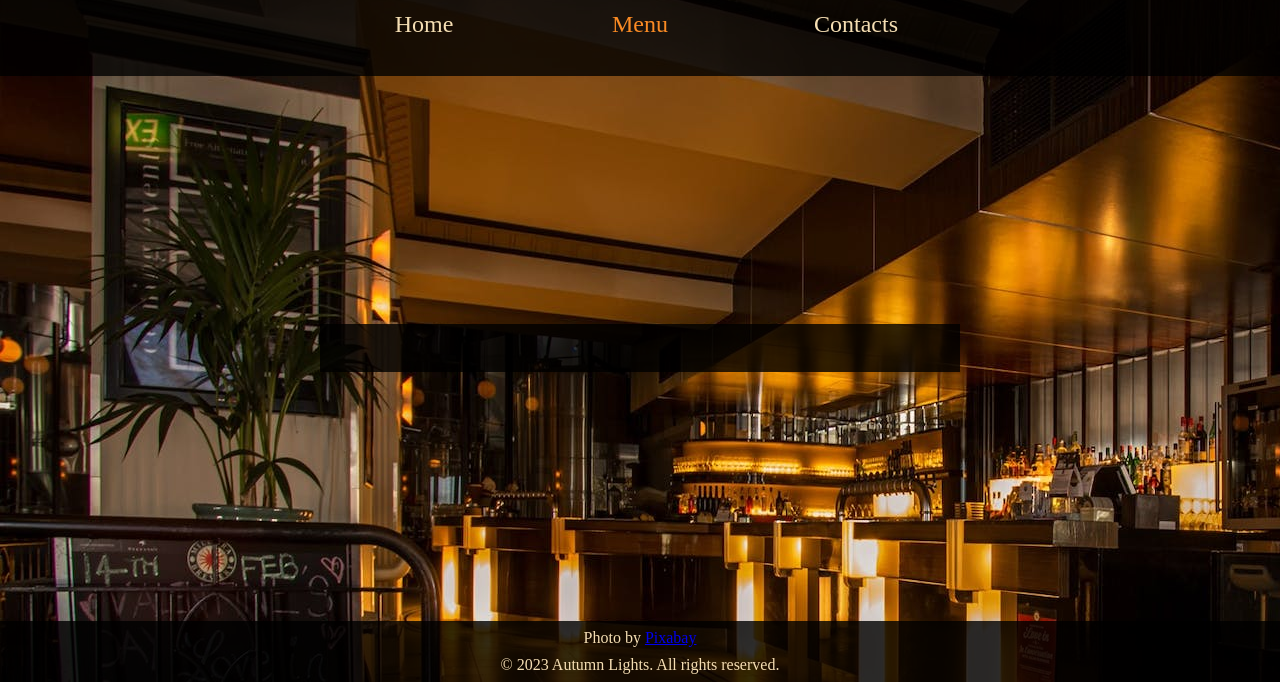
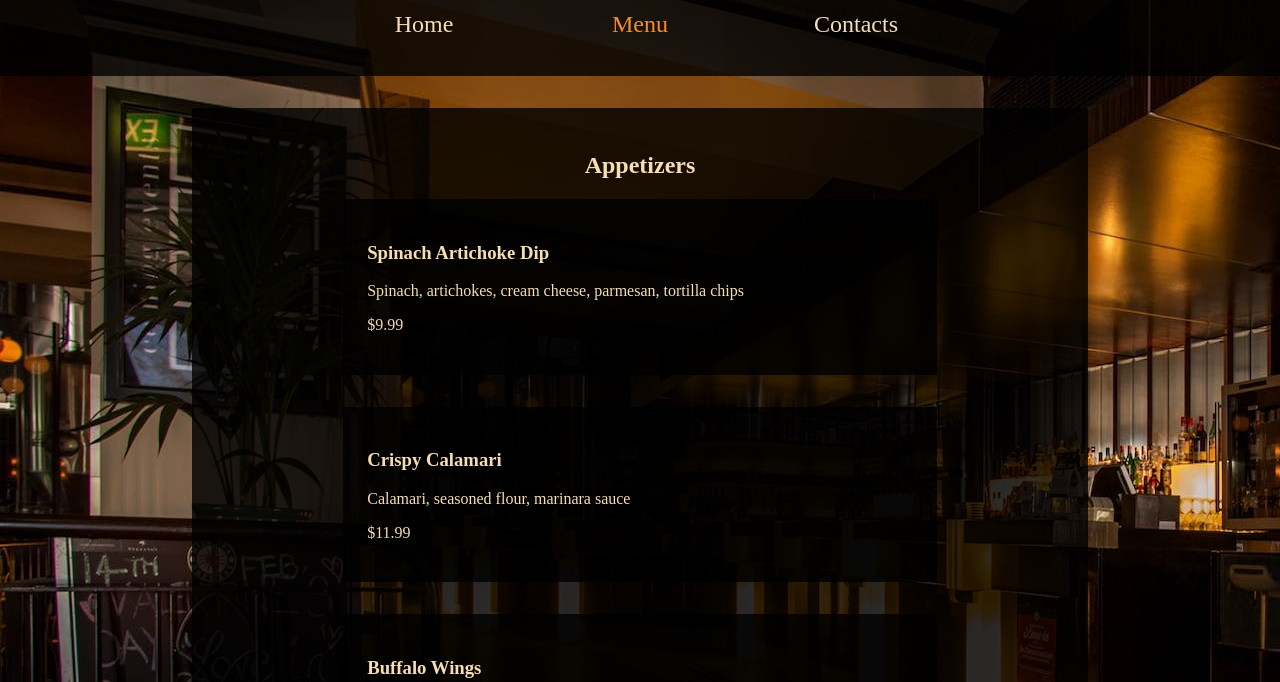
Before and after one commit to r-stake/restaurant-page, a website built with webpack: page dist/index.html in a window 1280 px wide. Shown: the part 118-800 px from the top of the page. Built offline with nearby package versions, Linux system fonts and the light colour scheme.

Commit message:
feat: Added functions for creating menu cards and populating them with dish details
The functions createCard, populateCard, and createMenuSectionName have been implemented to facilitate the creation of menu cards and the population of these cards with relevant dish details. These functions contribute to the dynamic rendering of the menu page, ensuring that each dish is displayed appropriately with its corresponding name, ingredients, and price. Additionally, the createMenu function has been introduced to automate the creation of menu sections based on the available categories in the menu object. These enhancements improve the overall functionality and presentation of the menu page, providing a user-friendly experience for customers browsing the menu.

```diff
--- a/src/css/style.css
+++ b/src/css/style.css
@@ -62,14 +62,27 @@ main {
 
 main div {
   background-color: rgb(0, 0, 0, 0.8);
-  width: 50%;
+  width: 70%;
   padding: 1.5rem;
+  color: wheat;
 }
 
-main p {
+main .home p {
   color: wheat;
   font-size: 1.75vw;
   margin: 0;
+}
+
+#content main .menu {
+  margin: 2rem 0;
+}
+
+#content main .menu h2 {
+  text-align: center;
+}
+
+#content main .menu div {
+  margin: 0 auto 2rem;
 }
 
 footer {
--- a/src/javascript/home.js
+++ b/src/javascript/home.js
@@ -14,11 +14,11 @@ export default function renderHome() {
 
   // Create home
   const main = createElement("main");
-  const div = createElement("div");
+  const divHome = createElement("div");
 
   appendElement(content, main);
-  appendElement(main, div);
-  addClass(div, "home");
+  appendElement(main, divHome);
+  addClass(divHome, "home");
 
   const paraMain = createElement("p");
   appendElement(div, paraMain);
--- a/src/javascript/menu.js
+++ b/src/javascript/menu.js
@@ -201,6 +201,57 @@ export const menu = {
   ]
 }
 
+function createCard() {
+  const divMenu = createReference(".menu");
+  console.log(divMenu);
+  const card = createElement("div");
+  appendElement(divMenu, card);
+  addClass(card, "dish");
+
+  const h3Card = createElement("h3");
+  appendElement(card, h3Card);
+  addClass(h3Card, "name");
+
+  const ingredients = createElement("p");
+  const price = createElement("p");
+  appendElement(card, ingredients);
+  appendElement(card, price);
+  addClass(ingredients, "ingredients");
+  addClass(price, "price");
+}
+
+function populateCard(object) {
+  const name = createReference(".name:empty");
+  const ingredients = createReference(".ingredients:empty");
+  const price = createReference(".price:empty");
+
+  addTextContent(name, object.name)
+  addTextContent(ingredients, object.ingredients);
+  addTextContent(price, object.price);
+}
+
+function createMenuSectionName(name) {
+  if (name[0] === name[0].toLowerCase()) {
+    name = name[0].toUpperCase() + name.slice(1);
+  }
+  const divMenu = createReference(".menu");
+  const menuSectionName = createElement("h2");
+  appendElement(divMenu, menuSectionName);
+  addTextContent(menuSectionName, name);
+}
+
+function createMenu() {
+  for (const key in menu) {
+    if (menu.hasOwnProperty(key)) {
+      createMenuSectionName(key);
+      menu[key].forEach(element => {
+        createCard();
+        populateCard(element);
+      });
+    }
+  }
+}
+
 export default function renderMenu() {
   // Create header
   createHeader();
@@ -209,11 +260,13 @@ export default function renderMenu() {
 
   // Create menu
   const main = createElement("main");
-  const div = createElement("div");
+  const divMenu = createElement("div");
 
   appendElement(content, main);
-  appendElement(main, div);
-  addClass(div, "menu");
+  appendElement(main, divMenu);
+  addClass(divMenu, "menu");
+
+  createMenu();
 
   // Create footer
   createFooter();
```
Also changed, not shown: dist/main.js.
